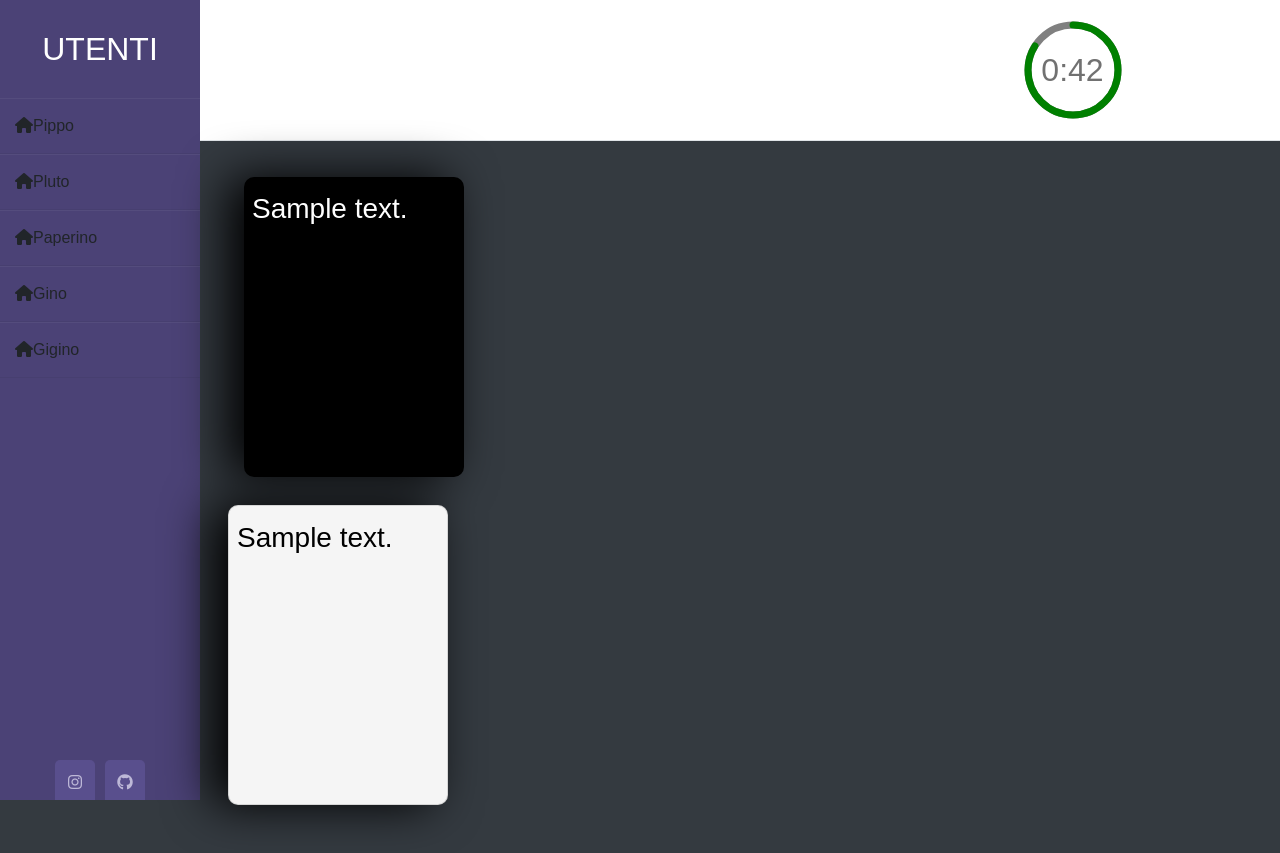
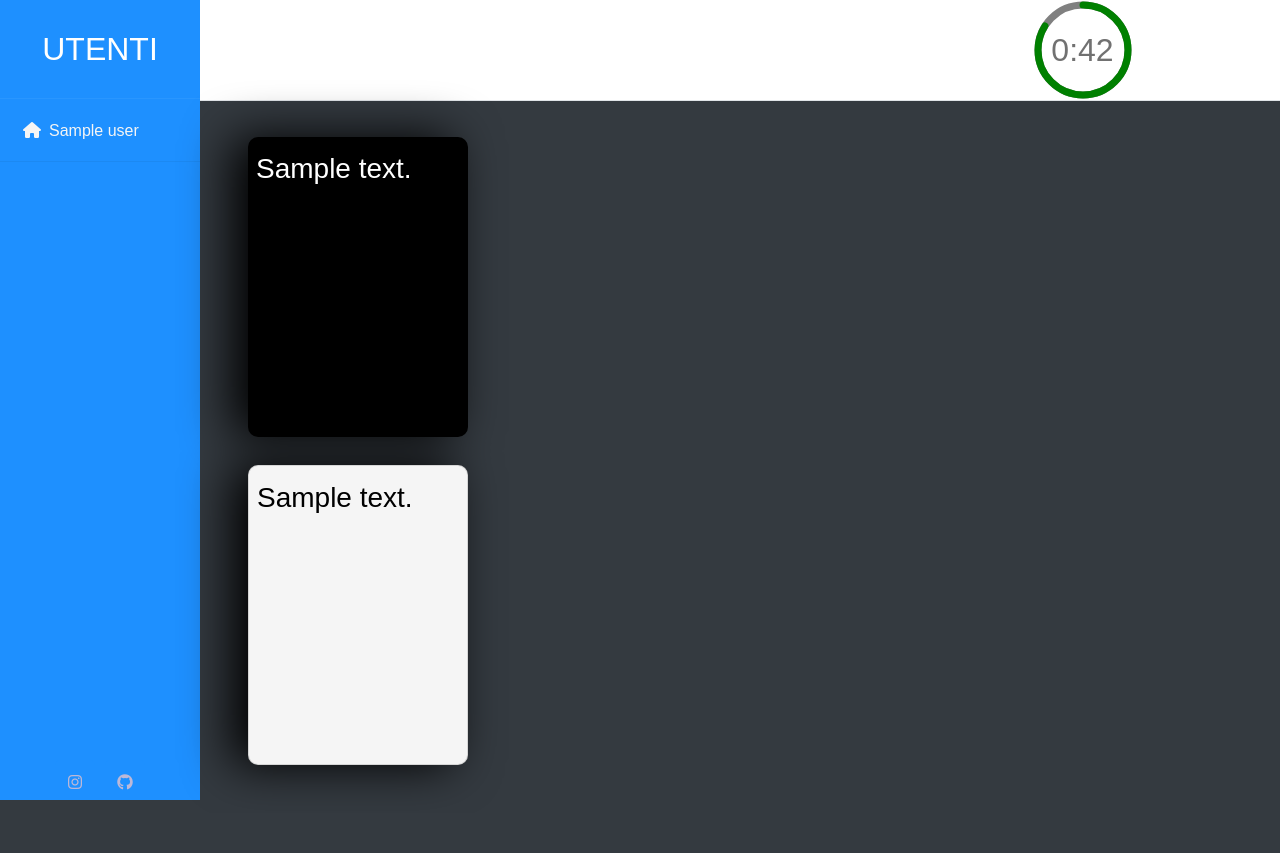
Before and after one commit to paoloalb/CAH, a Python web app: template flask/templates/UserPage.html in a window 1280 px wide. After the commit the page ends 800 px from the top, so only its background shows below. Run offline with Jinja, Linux system fonts and the light colour scheme; the template is opened without the code that fills it: most values are stand-ins (such as "Sample title", 1, 10 or a date in 2020); some libraries are stand-ins or nearby versions.

Commit message:
change website.py method userPage for accept room id returns a list with black card, white card and users; Change UserPage.html to accept a list of the users and start dividing white card in max 3 rows; Created method user_list in api.py;

```diff
--- a/flask/static/css/PlayerStyle.css
+++ b/flask/static/css/PlayerStyle.css
@@ -1,5 +1,5 @@
 body {
-  background-color: #100e17;
+  background-color: lightgray!important;
   font-family: 'Open Sans', sans-serif;
 }
 
@@ -20,7 +20,7 @@ body {
 .wrapper .sidebar{
   width: 200px;
   height: 100%;
-  background: #4b4276;
+  background: dodgerblue;
   padding: 30px 0px;
   position: fixed;
 }
@@ -30,6 +30,10 @@ body {
   text-transform: uppercase;
   text-align: center;
   margin-bottom: 30px;
+}
+
+dl, ol, ul{
+  color: whitesmoke!important;
 }
 
 .wrapper .sidebar ul li{
@@ -48,6 +52,9 @@ body {
   width: 25px;
 }
 
+.fa, .far, .fas {
+    margin: 8px;
+}
 /*.wrapper .sidebar ul li:hover{
   background-color: #594f8d;
 }
@@ -67,7 +74,7 @@ body {
 .wrapper .sidebar .social_media a{
   display: block;
   width: 40px;
-  background: #594f8d;
+  background: dodgerblue;
   height: 40px;
   line-height: 45px;
   text-align: center;
@@ -83,7 +90,7 @@ body {
 }
 
 .wrapper .main_content .header{
-  padding: 20px;
+  padding: 0px;
   background: #fff;
   color: #717171;
   border-bottom: 1px solid #e0e4e8;
@@ -97,6 +104,7 @@ body {
 
 .wrapper .main_content .info div{
   margin-bottom: 20px;
+    left: 20px;
 }
 
 @media (max-height: 500px){
@@ -104,6 +112,7 @@ body {
     display: none !important;
   }
 }
+
 
 
 .container {
--- a/flask/static/js/SetGameTimer.js
+++ b/flask/static/js/SetGameTimer.js
@@ -79,6 +79,7 @@ function formatTimeLeft(time) {
 
   // The output in MM:SS format
   return `${minutes}:${seconds}`;
+
 }
 
 //when call start the timer
--- a/flask/templates/UserPage.html
+++ b/flask/templates/UserPage.html
@@ -16,17 +16,15 @@
     <div class="sidebar">
         <h2>utenti</h2>
         <ul>
-            <li><i class="fas fa-home"></i>Pippo</li>
-             <li><i class="fas fa-home"></i>Pluto</li>
-             <li><i class="fas fa-home"></i>Paperino</li>
-            <li><i class="fas fa-home"></i>Gino</li>
-            <li><i class="fas fa-home"></i>Gigino</li>
+
+              {% for user in userRoom.users %}
+                      <li><i class="fas fa-home"></i>{{user.name}}</li>
+              {% endfor %}
 
         </ul>
         <div class="social_media">
           <a href="#"><i class="fab fa-instagram"></i></a>
              <a href="#"> <i class="fab fa-github"></i></a>
-
 
       </div>
     </div>
```
Also changed, not shown: other parts of flask/templates/UserPage.html (+35 -10 lines), flask/api.py (+17 -6 lines), flask/website.py (+3 -5 lines).
